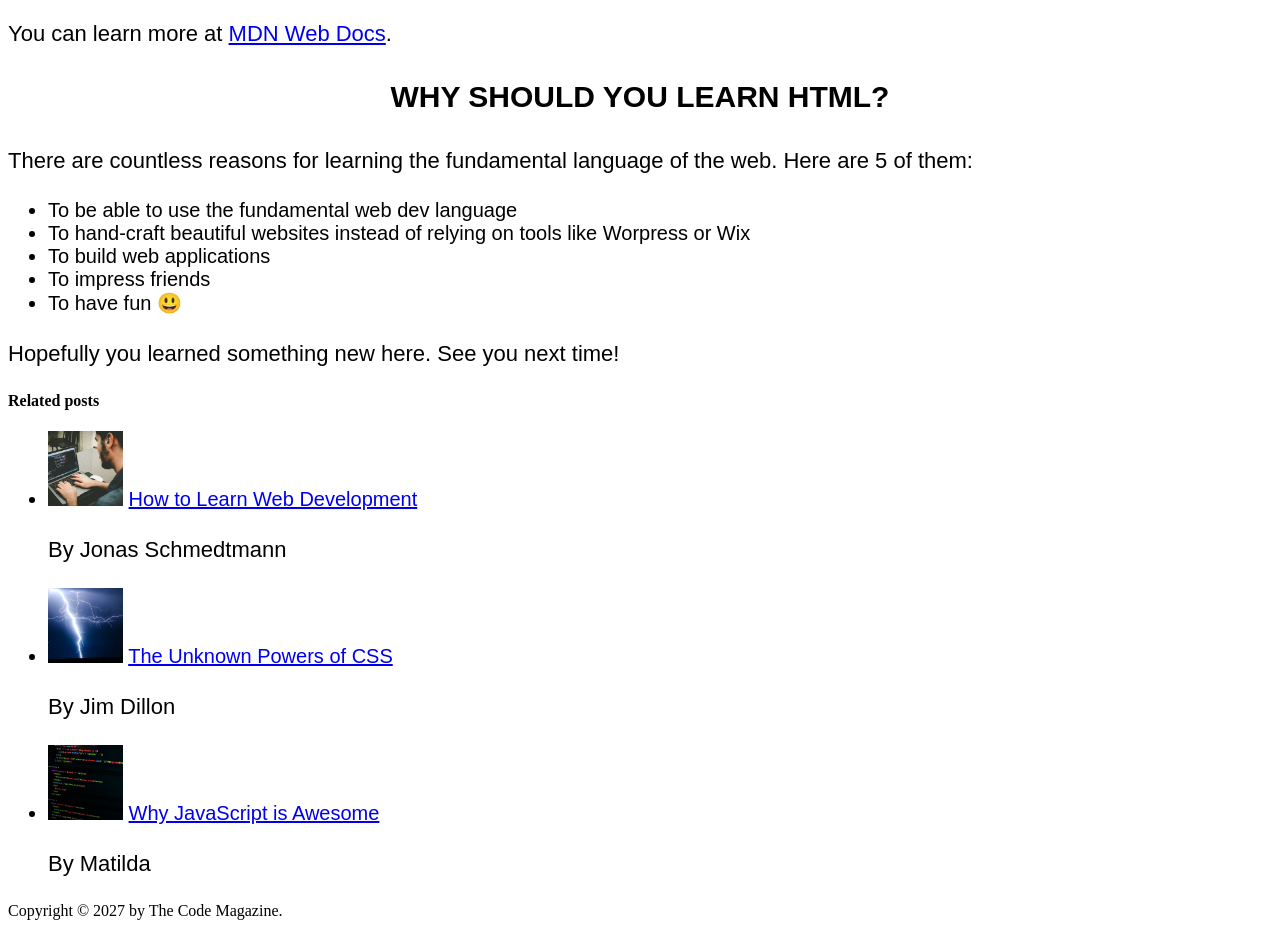
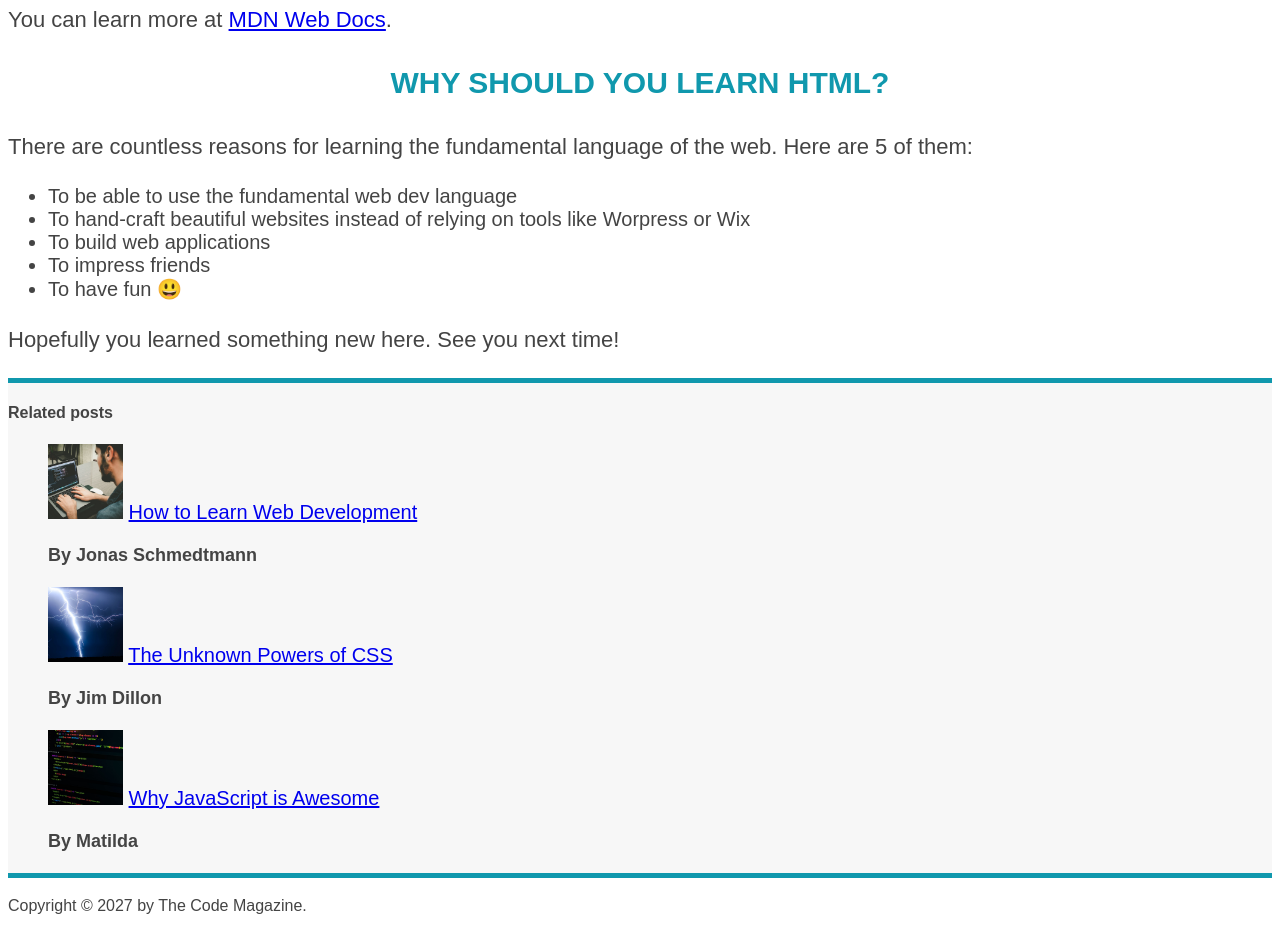
Before and after one commit to faiazhossain/html-css-basic, a plain HTML site: page index.html in a window 1280 px wide. Shown: the part 1072-2006 px from the top of the page. Drawn offline with Linux system fonts and the light colour scheme.

Commit message:
feat: colors

```diff
--- a/index.html
+++ b/index.html
@@ -16,7 +16,7 @@
     <h6>The Basic Language of the Web: HTML</h6>
     -->
 
-    <header>
+    <header class="main-header">
       <h1>📘 The Code Magazine</h1>
 
       <nav>
@@ -38,7 +38,9 @@
           width="50"
         />
 
-        <p>Posted by <strong>Laura Jones</strong> on Monday, June 21st 2027</p>
+        <p id="author">
+          Posted by <strong>Laura Jones</strong> on Monday, June 21st 2027
+        </p>
 
         <img
           src="img/post-img.jpg"
@@ -113,7 +115,7 @@
     <aside>
       <h4>Related posts</h4>
 
-      <ul>
+      <ul class="related">
         <li>
           <img
             src="img/related-1.jpg"
@@ -122,12 +124,12 @@
             width="75"
           />
           <a href="#">How to Learn Web Development</a>
-          <p>By Jonas Schmedtmann</p>
+          <p class="related_author">By Jonas Schmedtmann</p>
         </li>
         <li>
           <img src="img/related-2.jpg" alt="Lightning" width="75" heigth="75" />
           <a href="#">The Unknown Powers of CSS</a>
-          <p>By Jim Dillon</p>
+          <p class="related_author">By Jim Dillon</p>
         </li>
         <li>
           <img
@@ -137,11 +139,13 @@
             height="75"
           />
           <a href="#">Why JavaScript is Awesome</a>
-          <p>By Matilda</p>
+          <p class="related_author">By Matilda</p>
         </li>
       </ul>
     </aside>
 
-    <footer>Copyright &copy; 2027 by The Code Magazine.</footer>
+    <footer>
+      <p id="copyright">Copyright &copy; 2027 by The Code Magazine.</p>
+    </footer>
   </body>
 </html>
--- a/style.css
+++ b/style.css
@@ -1,29 +1,64 @@
+h1,
+h2,
+h3,
+h4,
+p,
+li {
+  font-family: sans-serif;
+  color: #444;
+}
+h1,
+h2,
+h3 {
+  color: #1098ad;
+}
+
 h1 {
-  color: blue;
   font-size: 26px;
-  font-family: sans-serif;
   text-transform: uppercase;
   font-style: italic;
 }
 
 h2 {
   font-size: 40px;
-  font-family: sans-serif;
 }
 h3 {
   font-size: 30px;
-  font-family: sans-serif;
   text-transform: uppercase;
   text-align: center;
 }
 
 p {
   font-size: 22px;
-  font-family: sans-serif;
   line-height: 1.5;
 }
 
-li{
+li {
   font-size: 20px;
-  font-family: sans-serif;
 }
+
+#author {
+  font-style: italic;
+  font-size: 18px;
+}
+#copyright {
+  font-size: 16px;
+}
+.related_author {
+  font-size: 18px;
+  font-weight: bold;
+}
+
+.related {
+  list-style: none;
+}
+
+.main-header {
+  background-color: #f7f7f7;
+}
+
+aside {
+  background-color: #f7f7f7;
+  border-top: 5px solid #1098ad;
+  border-bottom: 5px solid #1098ad;
+}
```
